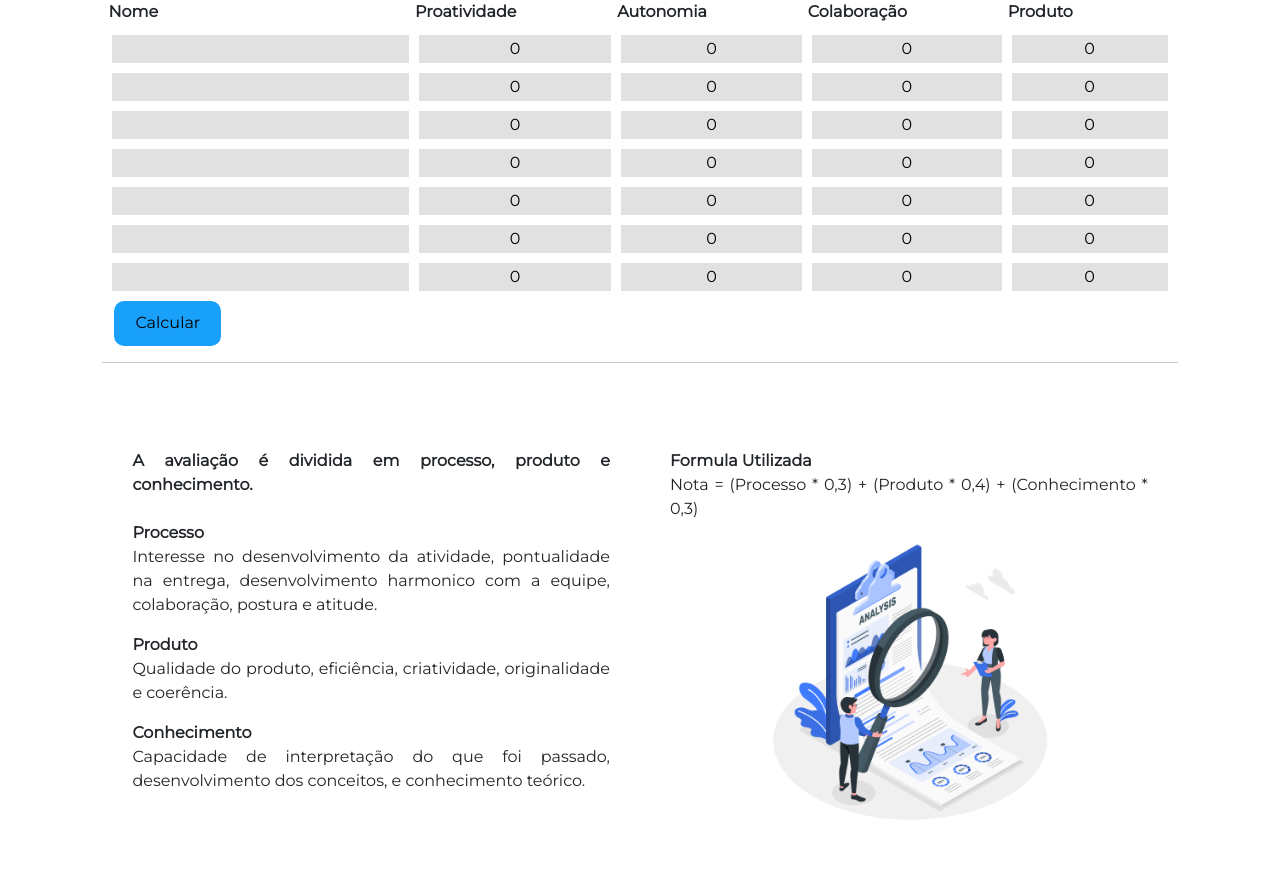
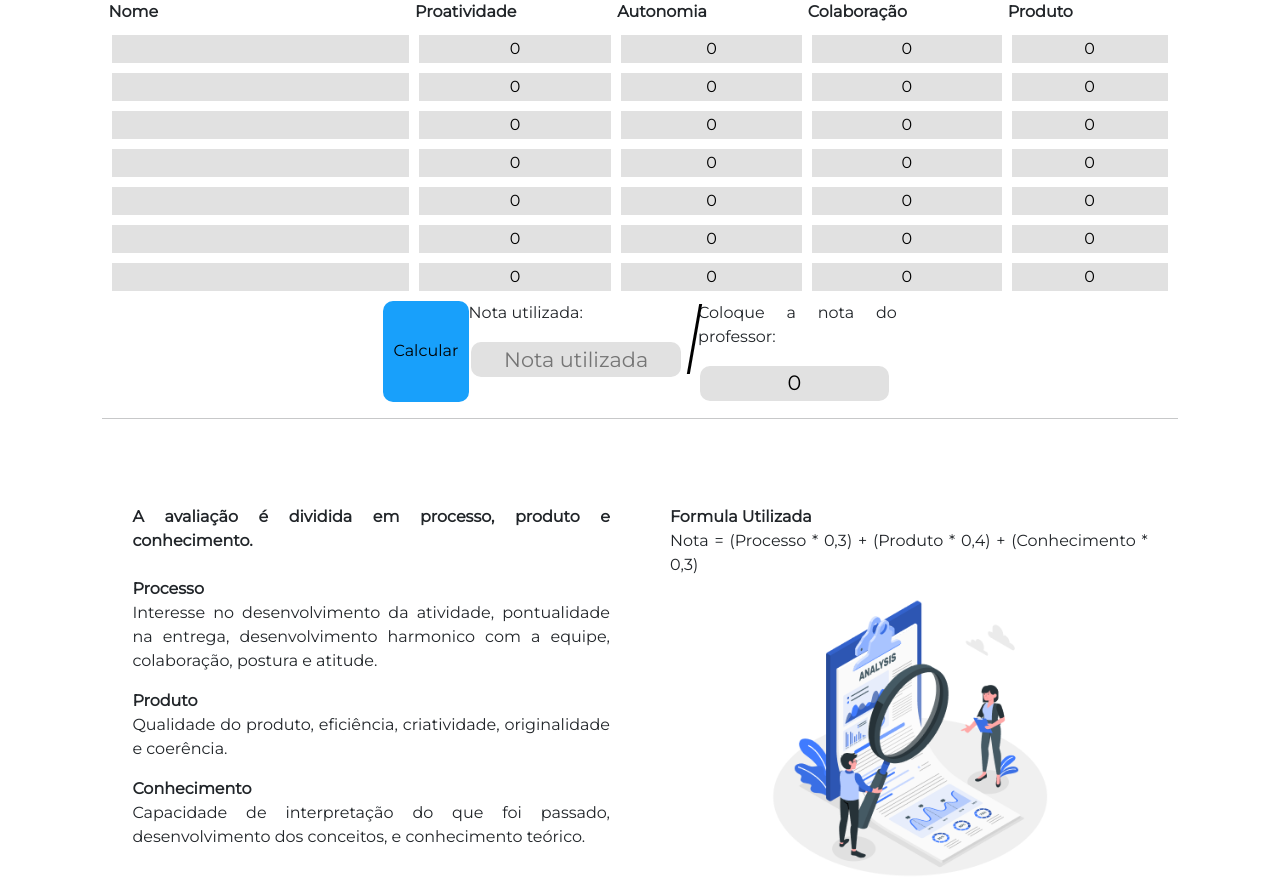
Before and after one commit to erickhoawata/DDT-1-Sem, a Flask app: page /avaliacao in a window 1280 px wide. Shown: the part 319-1201 px from the top of the page. Run offline with Flask 3, Linux system fonts and the light colour scheme.

Commit message:
tabela PACER quase pronta
Falta a descrição de como usar

```diff
--- a/app.py
+++ b/app.py
@@ -16,19 +16,35 @@ def avaliacao():
 
         try:
             pessoas = []
+            nota_usada = 0
+            nota_prof = float(request.form.get('nota_prof'))
+            nota_prof = int(nota_prof)
             for linha in range(1,8):
-                n = str(request.form.get(f"n{linha}"))
-                a = float(request.form.get(f"a{linha}"))
-                b = float(request.form.get(f"b{linha}"))
-                c = float(request.form.get(f"c{linha}"))
-                d = float(request.form.get(f"c{linha}"))
+                #pegando nome:
+                nome = str(request.form.get(f"nome{linha}"))
 
-                pessoas.append([n, a, b, c, d])
+                #pegando as notas:
+                nota_proat = float(request.form.get(f"nota_proat{linha}"))
+                nota_auto = float(request.form.get(f"nota_auto{linha}"))
+                nota_colab = float(request.form.get(f"nota_colab{linha}"))
+                nota_prod = float(request.form.get(f"nota_prod{linha}"))
+
+                #somando as notas utilizadas
+                soma_notas = nota_proat + nota_auto + nota_colab + nota_prod
+                nota_usada =  nota_usada + soma_notas
+
+
+                #lista para criar tabela:
+                pessoas.append([nome, int(nota_proat), int(nota_auto), int(nota_colab), int(nota_prod)])
+
+
+
 
             # devolvendo o d para seu lugar
-            return render_template("Avaliações.html", pessoas=pessoas, metodo=metodo)
+            nota_usada = int(nota_usada)
+            return render_template("Avaliações.html", pessoas=pessoas, metodo=metodo, nota_usada=nota_usada, nota_prof=nota_prof)
         except ValueError:
-            return render_template("Avaliações.html",  pessoas=pessoas, metodo=metodo)
+            return render_template("Avaliações.html", metodo=metodo)
     else:
         # if no POST method is requested render only the page.
         return render_template("Avaliações.html", metodo=metodo)
--- a/static/css/styles.css
+++ b/static/css/styles.css
@@ -269,6 +269,30 @@ input[type=number]::-webkit-inner-spin-button {
     -webkit-appearance: none;
 
 }
+/* divisor de notas */
+.reta {
+    margin: 0.75% 0.5%;
+    width: 3px;
+    height: 70px;
+    background: black;
+    -webkit-transform: skew(0deg);
+        -ms-transform: skew(0deg);
+            transform: skew(0deg);
+}
+.inclinada {
+    -webkit-transform: skew(-10deg);
+    -ms-transform: skew(-10deg);
+    transform: skew(-10deg);
+}
+
+.notprof{
+    background-color: #E1E1E1;
+    border: none;
+    border-radius: 10px;
+    padding: 1% 2%;
+    margin: 0.5% 1%;
+    font-size: 130%;
+}
 input[type=number] {
    -moz-appearance: textfield;
    appearance: textfield;
@@ -305,7 +329,7 @@ p[type=number]{
     background-color: #18a0fb;
     border: none;
     border-radius: 10px;
-    padding: 1% 2%;
+    padding: 0% 2%;
 }
 /* -------  AVALIAÇÔES ---------*/
 
--- a/templates/Avaliações.html
+++ b/templates/Avaliações.html
@@ -31,33 +31,48 @@
                         <th >Produto</th>
                     </tr>
                     {%if metodo=="GET":%}
-                        {% for c in range(1,8): %}
+                        {% for linha in range(1,8): %}
                         <tr class="linha">
-                            <td class="pedaço"><input type="text"  name="n{{c}}"></td>
-                            <td class="pedaço"><input type="number" max="3" min="0" value="0" name="a{{c}}"></td>
-                            <td class="pedaço"><input type="number" max="3" min="0" value="0" name="b{{c}}"></td>
-                            <td class="pedaço"><input type="number" max="3" min="0" value="0" name="c{{c}}"></td>
-                            <td class="pedaço"><input type="number" max="3" min="0" value="0" name="d{{c}}"></td>
+                            <td class="pedaço"><input type="text"  name="nome{{linha}}"></td>
+                            <td class="pedaço"><input type="number" max="3" min="0" step="0.1" required value="0" name="nota_proat{{linha}}"></td>
+                            <td class="pedaço"><input type="number" max="3" min="0" step="0.1" required value="0" name="nota_auto{{linha}}"></td>
+                            <td class="pedaço"><input type="number" max="3" min="0" step="0.1" required value="0" name="nota_colab{{linha}}"></td>
+                            <td class="pedaço"><input type="number" max="3" min="0" step="0.1" required value="0" name="nota_prod{{linha}}"></td>
                         </tr>
                         {%endfor %}
 
                     {%else:%}
                         {%for pessoa in pessoas:%}
                         <tr class="linha">
-                            <td class="pedaço"><input type="text"  name="n{{loop.index0+1}}" value="{{pessoa[0]}}" class="nome"></td>
-                            <td class="pedaço"><input type="number"  max="3" min="0" name="a{{loop.index0+1}}" value="{{pessoa[1]}}"></td>
-                            <td class="pedaço"><input type="number"  max="3" min="0" name="b{{loop.index0+1}}" value="{{pessoa[2]}}"></td>
-                            <td class="pedaço"><input type="number"  max="3" min="0" name="c{{loop.index0+1}}" value="{{pessoa[3]}}"></td>
-                            <td class="pedaço"><input type="number"  max="3" min="0" name="d{{loop.index0+1}}" value="{{pessoa[4]}}"></td>
+                            <td class="pedaço"><input type="text"  name="nome{{loop.index0+1}}" value="{{pessoa[0]}}" class="nome"></td>
+                            <td class="pedaço"><input type="number" max="3" min="0" step="0.1" required name="nota_proat{{loop.index0+1}}" value="{{pessoa[1]}}"></td>
+                            <td class="pedaço"><input type="number" max="3" min="0" step="0.1" required name="nota_auto{{loop.index0+1}}" value="{{pessoa[2]}}"></td>
+                            <td class="pedaço"><input type="number" max="3" min="0" step="0.1" required name="nota_colab{{loop.index0+1}}" value="{{pessoa[3]}}"></td>
+                            <td class="pedaço"><input type="number" max="3" min="0" step="0.1" required name="nota_prod{{loop.index0+1}}" value="{{pessoa[4]}}"></td>
                         </tr>
                         {%endfor%}
                     {%endif%}
 
                 </table>
-                <div class="container">
+                <div class="container" style="width: 50%;">
                     <input type="submit" class="botenviar" value="Calcular">
-                    <!-- <input type="number" class="notprof"> -->
-                    <!-- <input type="number" class="notprof"> -->
+                    <div style="margin:0%;">
+                        <p>Nota utilizada:</p>
+                        <input type="number" placeholder="Nota utilizada" readonly class="notprof" value="{{nota_usada}}">
+                    </div>
+                    <div class="reta inclinada"></div>
+
+                    {%if metodo=="GET":%}
+                    <div style="margin:0%;">
+                        <p>Coloque a nota do professor:</p>
+                        <input type="number" value="0" min="0" max="84" class="notprof" name="nota_prof">
+                    </div>
+                    {%else:%}
+                    <div style="margin:0%;">
+                        <p>Coloque a nota do professor:</p>
+                        <input type="number" value="{{nota_prof}}" min="0" max="84" class="notprof" name="nota_prof">
+                    </div>
+                    {%endif%}
                 </div>
 
             </form>
```
